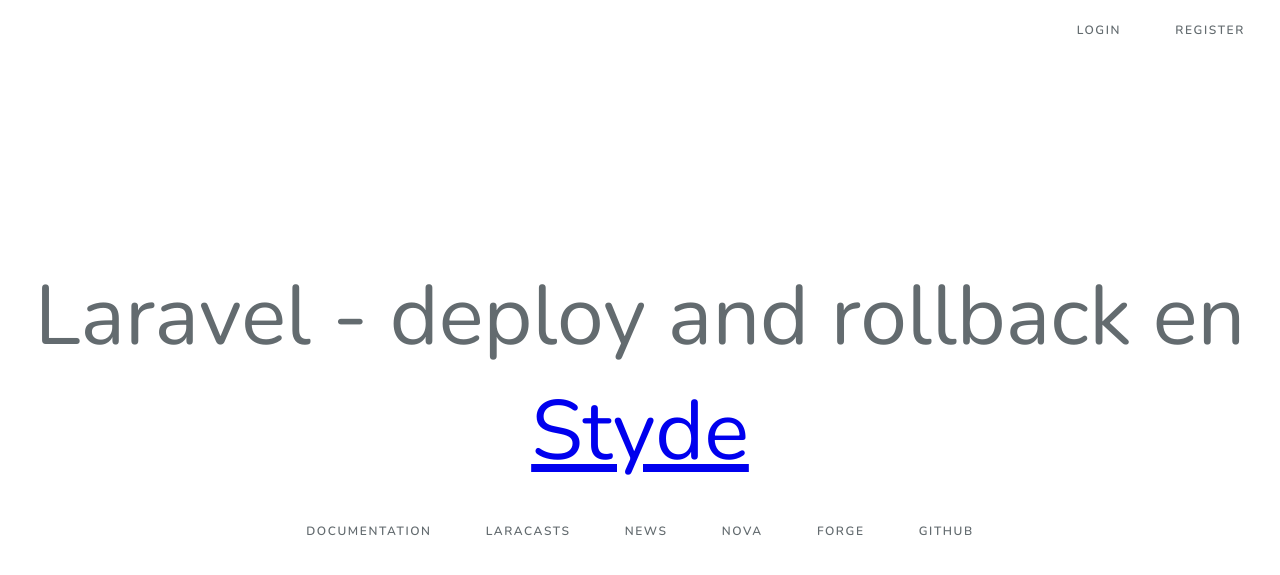
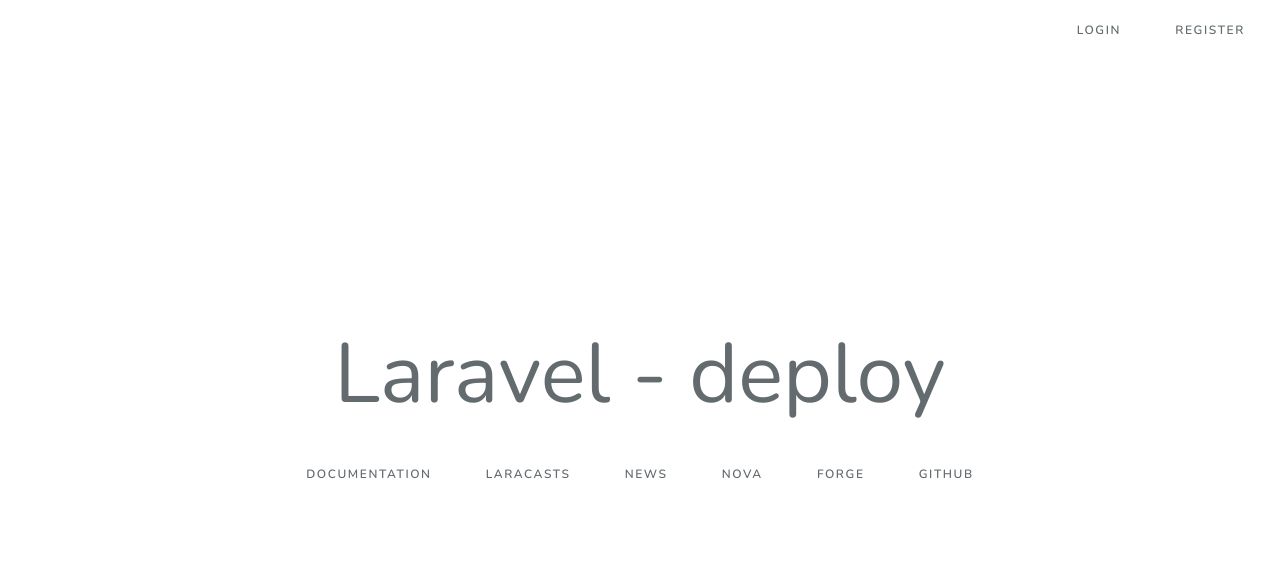
Before and after one commit to davidccgarcia/ebill_test, a Laravel app: page / in a window 1280 px wide. Shown: the top 575 px of the page. Run offline with Laravel 8, Linux system fonts and the light colour scheme.

Commit message:
Delete styde message

```diff
--- a/resources/views/welcome.blade.php
+++ b/resources/views/welcome.blade.php
@@ -79,7 +79,7 @@
 
             <div class="content">
                 <div class="title m-b-md">
-                    Laravel - deploy and rollback en <a href="https://styde.net">Styde</a>
+                    Laravel - deploy
                 </div>
 
                 <div class="links">
```
